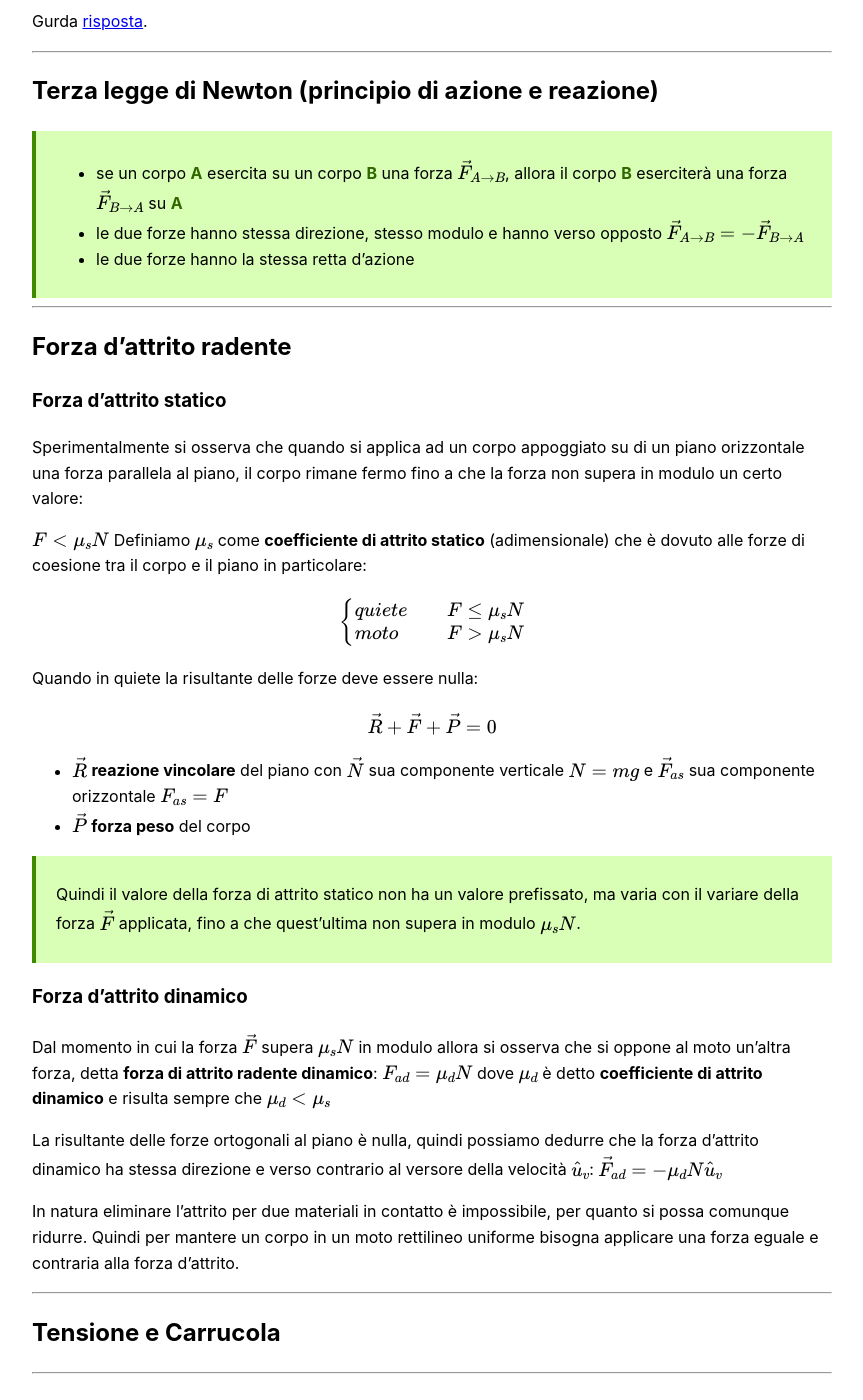
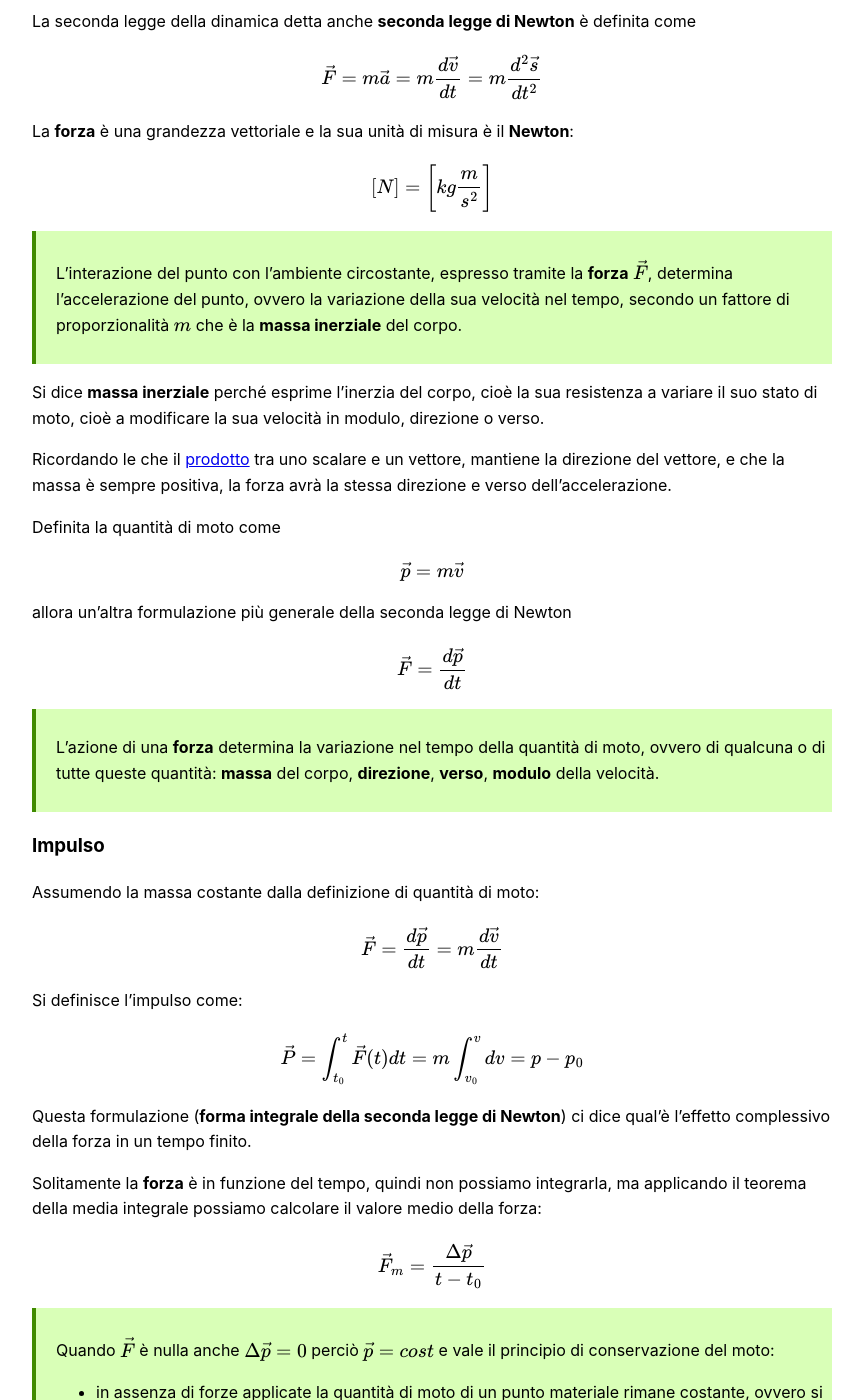
Before and after one commit to FedericoMenegoz/UNITN-fisica-orale, a Jekyll site: the page built from content/dinamica.md, in a window 1280 px wide and 1400 px high, scrolled down 236 px. Shown: the whole window, without its empty margins (208-1071 px from the left). Built offline with Jekyll 4.4.1, drawn with Linux system fonts in a browser that asks for light colours; our own code applies the rules of GitHub Pages for plain Markdown files; some of the changed text lies outside the part shown.

Commit message:
Added impulso

```diff
--- a/content/dinamica.md
+++ b/content/dinamica.md
@@ -4,7 +4,48 @@ counter: 0
 ---
 # Dinamica
 ## Secondo principio della dinamica
-Gurda [risposta](#1-si-enunci-e-si-commenti-la-seconda-legge-della-dinamica-unità-di-misura-sono-grandezze-scalari-o-vettoriali).
+La seconda legge della dinamica detta anche __seconda legge di Newton__ è definita come
+
+$$\vec F = m \vec a = m\frac{d\vec v}{dt} = m \frac {d^2 \vec s}{dt^2}$$
+
+La __forza__ è una grandezza vettoriale e la sua unità di misura è il __Newton__:
+
+$$[N] = \bigg[kg\frac m{s^2} \bigg]$$
+
+>L'interazione del punto con l'ambiente circostante, espresso tramite la __forza__ $\vec F$, determina l'accelerazione del punto, ovvero la variazione della sua velocità nel tempo, secondo un fattore di proporzionalità $m$ che è la __massa inerziale__ del corpo.
+
+Si dice __massa inerziale__ perché esprime l'inerzia del corpo, cioè la sua resistenza a variare il suo stato di moto, cioè a modificare la sua velocità in modulo, direzione o verso.
+
+Ricordando le che il [prodotto](vettori.md#prodotto-tra-un-vettore-ed-uno-scalare) tra uno scalare e un vettore, mantiene la direzione del vettore, e che la massa è sempre positiva, la forza avrà la stessa direzione e verso dell'accelerazione.
+
+Definita la quantità di moto come
+
+$$\vec p = m\vec v$$
+
+allora un'altra formulazione più generale della seconda legge di Newton
+
+$$\vec F = \frac {d\vec p}{dt}$$
+
+>L'azione di una __forza__ determina la variazione nel tempo della quantità di moto, ovvero di qualcuna o di tutte queste quantità: __massa__ del corpo, __direzione__, __verso__, __modulo__ della velocità.
+
+### Impulso
+
+Assumendo la massa costante dalla definizione di quantità di moto:
+
+$$\vec F = \frac {d\vec p}{dt} = m\frac {d\vec v }{dt} $$
+
+Si definisce l'impulso come:
+
+$$\vec P = \int_{t_0}^{t} \vec F(t)dt = m\int _{v_0}^v dv = p - p_0$$
+
+Questa formulazione (__forma integrale della seconda legge di Newton__) ci dice qual'è l'effetto complessivo della forza in un tempo finito.
+
+Solitamente la __forza__ è in funzione del tempo, quindi non possiamo integrarla, ma applicando il teorema della media integrale possiamo calcolare il valore medio della forza:
+
+$$\vec F_m = \frac {\Delta \vec p}{t-t_0}$$
+
+> Quando $\vec F$ è nulla anche $\Delta \vec p = 0$ perciò $\vec p = cost$ e vale il principio di conservazione del moto:
+> - in assenza di forze applicate la quantità di moto di un punto materiale rimane costante, ovvero si conserva
 
 ---
 ## Terza legge di Newton (principio di azione e reazione)
@@ -163,38 +204,10 @@ Quindi la tensione del filo sarà massima con $\theta = 0$ e sarà minima nel pu
 ## Domande
 {% assign counter = page.counter | plus: 1 %}
 ##### {{ counter }}) Si enunci e si commenti la seconda legge della dinamica. Unità di misura? Sono grandezze scalari o vettoriali?
-
-La seconda legge della dinamica detta anche __seconda legge di Newton__ è definita come
-
-$$\vec F = m \vec a = m\frac{d\vec v}{dt} = m \frac {d^2 \vec s}{dt^2}$$
-
-La __forza__ è una grandezza vettoriale e la sua unità di misura è il __Newton__:
-
-$$[N] = \bigg[kg\frac m{s^2} \bigg]$$
-
->L'interazione del punto con l'ambiente circostante, espresso tramite la __forza__ $\vec F$, determina l'accelerazione del punto, ovvero la variazione della sua velocità nel tempo, secondo un fattore di proporzionalità $m$ che è la __massa inerziale__ del corpo.
-
-Si dice __massa inerziale__ perché esprime l'inerzia del corpo, cioè la sua resistenza a variare il suo stato di moto, cioè a modificare la sua velocità in modulo, direzione o verso.
-
-Ricordando le che il [prodotto](vettori.md#prodotto-tra-un-vettore-ed-uno-scalare) tra uno scalare e un vettore, mantiene la direzione del vettore, e che la massa è sempre positiva, la forza avrà la stessa direzione e verso dell'accelerazione.
-
-Definita la quantità di moto come
-
-$$\vec p = m\vec v$$
-
-allora un'altra formulazione più generale della seconda legge di Newton
-
-$$\vec F = \frac {d\vec p}{dt}$$
-
->L'azione di una __forza__ determina la variazione nel tempo della quantità di moto, ovvero di qualcuna o di tutte queste quantità: __massa__ del corpo, __direzione__, __verso__, __modulo__ della velocità.
-
-
-- todo: definizione impulso da $\vec Fdt =d\vec p$
-
-<br>
+Guarda [la seconda legge di Newton](#secondo-principio-della-dinamica).
 
 ---
-<br>
+
 
 {% assign counter = counter | plus: 1 %}
 ##### {{ counter }}) Un proiettile sta procedendo parallelamente al suolo, la sua quota è invariata e la sua velocità diminuisce; si commenti la situazione con la 2° legge della dinamica
```
